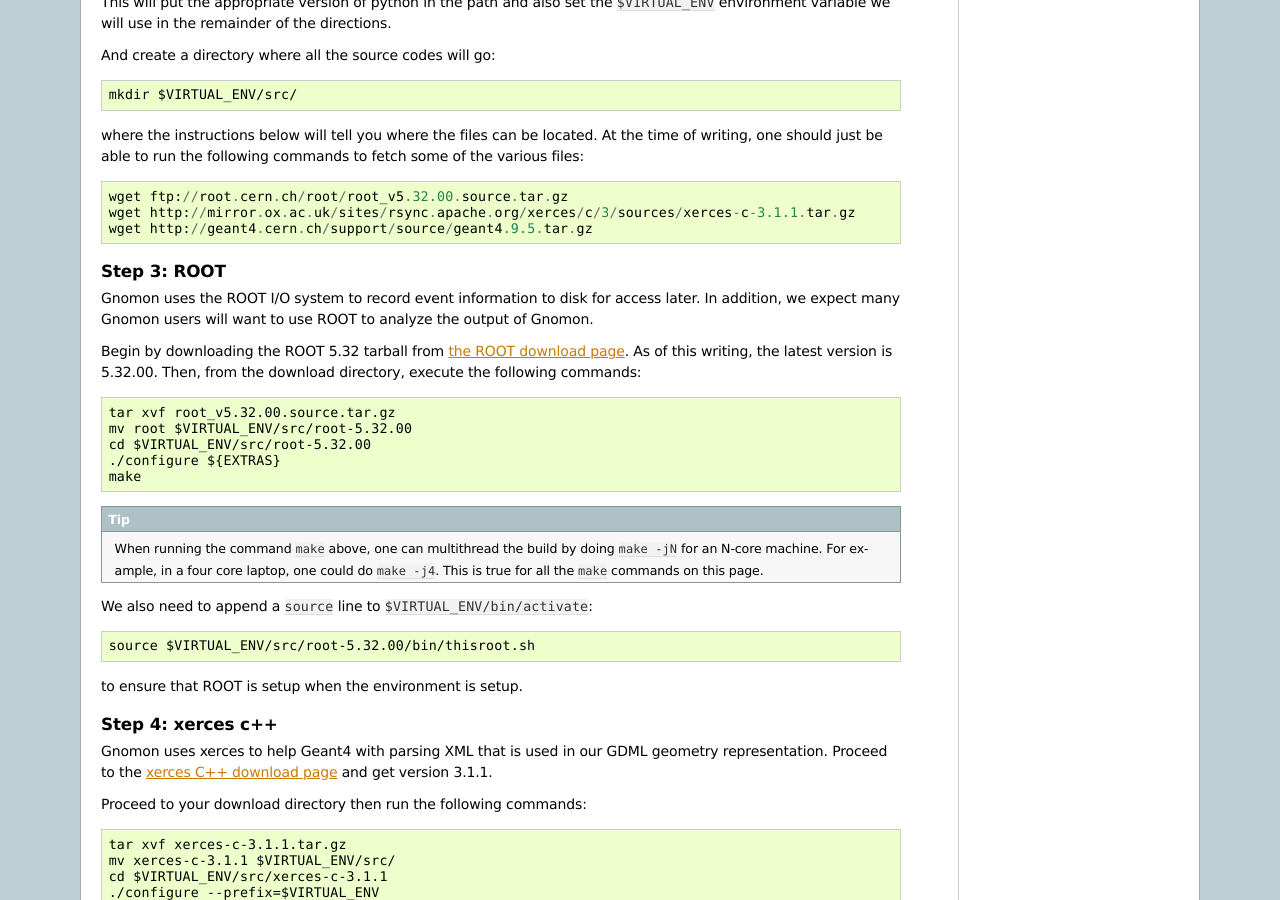
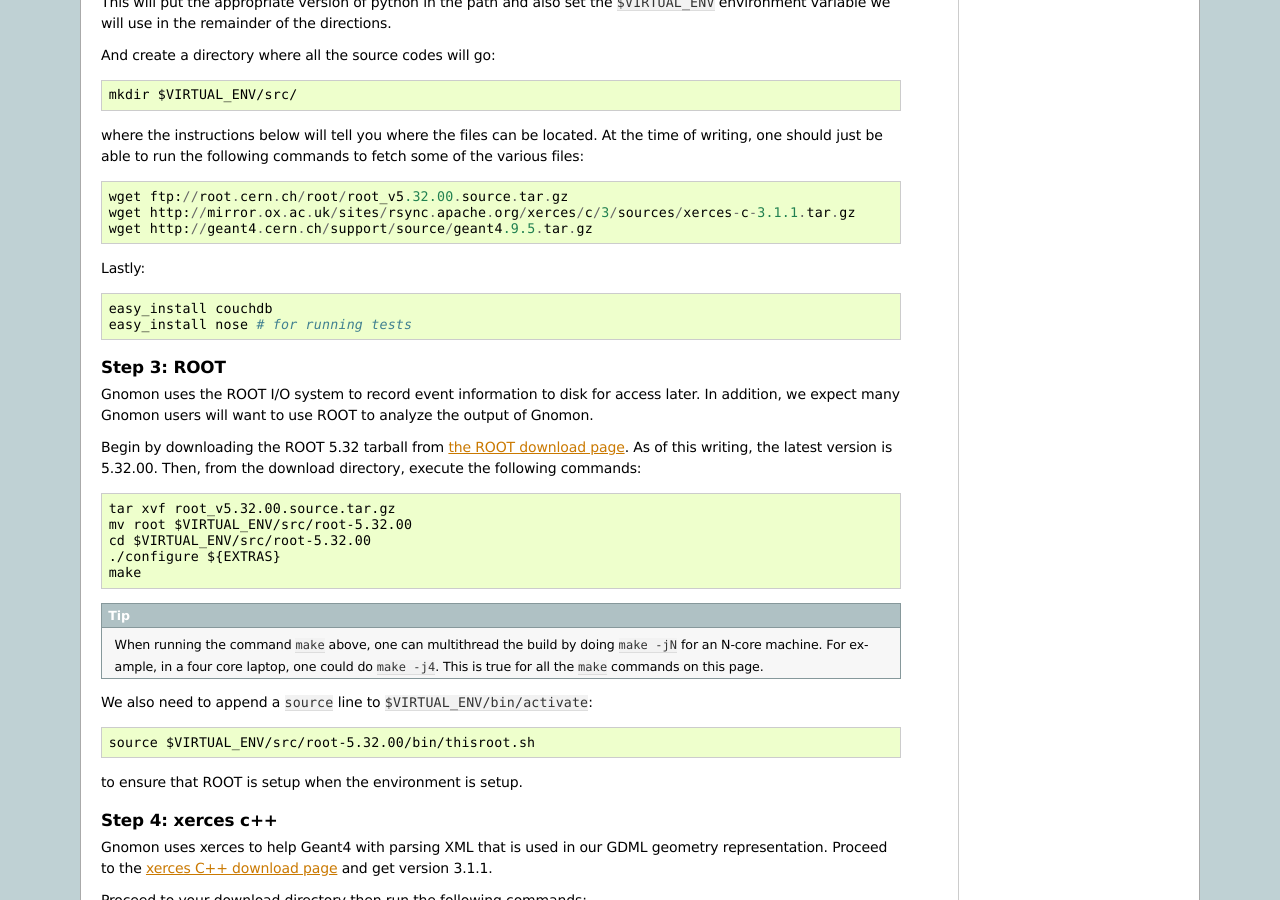
Before and after one commit to nuSTORM/gnomon, a Sphinx documentation site: the page built from doc/source/install.rst, in a window 1280 px wide and 900 px high, scrolled down 2332 px. Built offline with Sphinx 7.4.7, drawn with Linux system fonts in a browser that asks for light colours.

Commit message:
Add nose and couchdb

```diff
--- a/doc/source/install.rst
+++ b/doc/source/install.rst
@@ -62,6 +62,7 @@
 To be able to generate the documentation, we also need these tools::
 
   sudo apt-get install texlive dvipng
+
 
 ``port`` packages from MacPorts package manager OS X
 ~~~~~~~~~~~~~~~~~~~~~~~~~~~~~~~~~~~~~~~~~~~~~~~~~~~
@@ -142,6 +143,11 @@
    wget ftp://root.cern.ch/root/root_v5.32.00.source.tar.gz
    wget http://mirror.ox.ac.uk/sites/rsync.apache.org/xerces/c/3/sources/xerces-c-3.1.1.tar.gz
    wget http://geant4.cern.ch/support/source/geant4.9.5.tar.gz
+
+Lastly::
+
+  easy_install couchdb
+  easy_install nose # for running tests
 
 
 Step 3: ROOT
```
